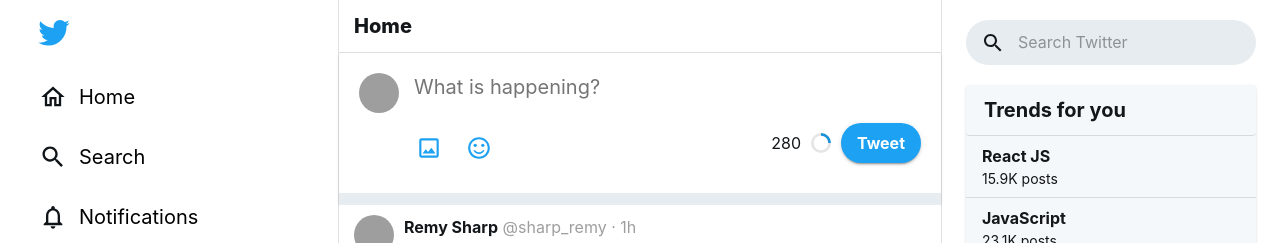
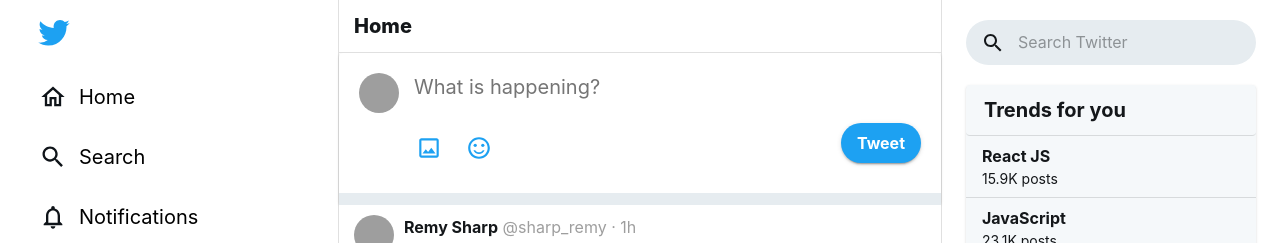
Before and after one commit to dzhygrynyuk/Twitter-Clone-Frontend, a React (Create React App) app: page / in a window 1280 px wide. Shown: the top 243 px of the page. Built offline with nearby package versions, Linux system fonts and the light colour scheme; grey boxes are pictures that could not be loaded.

Commit message:
Created AddTweetForm component

```diff
--- /dev/null
+++ b/src/components/AddTweetForm.tsx
@@ -0,0 +1,64 @@
+import React from "react";
+
+import {
+    IconButton,
+    Button,
+    Avatar,
+    TextareaAutosize,
+    CircularProgress
+} from "@material-ui/core";
+import ImageOutlinedIcon from '@material-ui/icons/ImageOutlined';
+import EmojiIcon from '@material-ui/icons/SentimentSatisfiedOutlined';
+
+import { useHomeStyles } from "../pages/Home";
+
+interface AddTweetFormProps{
+    classes: ReturnType<typeof useHomeStyles>;
+}
+
+export const AddTweetForm: React.FC<AddTweetFormProps> = ({ classes }: AddTweetFormProps): React.ReactElement => {
+    const [text, setText] = React.useState<string>('');
+    const textLimitPercent = (text.length / 280) * 100;
+
+    const handleChangeTextarea = (e: React.FormEvent<HTMLTextAreaElement>) => {
+        if(e.currentTarget) {
+            setText(e.currentTarget.value);
+        }
+    };
+
+    return (
+        <div className={classes.addForm}>
+            <div className={classes.addFormBody}>
+                <Avatar alt="Steve Jobs" src="https://i.pinimg.com/236x/e0/7d/06/e07d0688389b79d19a014fd12d9bea28--flat-design-illustration-illustration-styles.jpg" />
+                <TextareaAutosize
+                    className={classes.addFormTextarea}
+                    value={text}
+                    onChange={handleChangeTextarea}
+                    placeholder="What is happening?"
+                />
+            </div>
+            <div className={classes.addFormBottom}>
+                <div className={classes.addFormBottomActions}>
+                    <IconButton color="primary">
+                        <ImageOutlinedIcon style={{ fontSize: 26 }} />
+                    </IconButton>
+                    <IconButton color="primary">
+                        <EmojiIcon style={{ fontSize: 26 }} />
+                    </IconButton>
+                </div>
+                <div className={classes.addFormBottomRight}>
+                    {text && (
+                        <>
+                            <span>280</span>
+                            <div className={classes.addFormCircleProgress}>
+                                <CircularProgress variant="static" size={20} thickness={6} value={textLimitPercent} />
+                                <CircularProgress style={{ color: 'rgba(0,0,0,0.1)' }} variant="static" size={20} thickness={6} value={100} />
+                            </div>
+                        </>
+                    )}
+                    <Button color="primary" variant="contained">Tweet</Button>
+                </div>
+            </div>
+        </div>
+    );
+}
--- a/src/pages/Home.tsx
+++ b/src/pages/Home.tsx
@@ -34,6 +34,7 @@ import grey from '@material-ui/core/colors/grey';
 
 import { Tweet } from "../components/Tweet";
 import { SideMenu } from "../components/SideMenu";
+import { AddTweetForm } from "../components/AddTweetForm";
 
 export const useHomeStyles = makeStyles((theme) => ({
     leftSide: {
@@ -266,30 +267,7 @@ const Home = () => {
                             <Typography variant="h6">Home</Typography>
                         </Paper>
                         <Paper>
-                            <div className={classes.addForm}>
-                                <div className={classes.addFormBody}>
-                                    <Avatar alt="Steve Jobs" src="https://i.pinimg.com/236x/e0/7d/06/e07d0688389b79d19a014fd12d9bea28--flat-design-illustration-illustration-styles.jpg" />
-                                    <TextareaAutosize className={classes.addFormTextarea} placeholder="What is happening?"/>
-                                </div>
-                                <div className={classes.addFormBottom}>
-                                    <div className={classes.addFormBottomActions}>
-                                        <IconButton color="primary">
-                                            <ImageOutlinedIcon style={{ fontSize: 26 }} />
-                                        </IconButton>
-                                        <IconButton color="primary">
-                                            <EmojiIcon style={{ fontSize: 26 }} />
-                                        </IconButton>
-                                    </div>
-                                    <div className={classes.addFormBottomRight}>
-                                        <span>280</span>
-                                        <div className={classes.addFormCircleProgress}>
-                                            <CircularProgress variant="static" size={20} thickness={6} value={25} />
-                                            <CircularProgress style={{ color: 'rgba(0,0,0,0.1)' }} variant="static" size={20} thickness={6} value={100} />
-                                        </div>
-                                        <Button color="primary" variant="contained">Tweet</Button>
-                                    </div>
-                                </div>
-                            </div>
+                            <AddTweetForm classes={classes} />
                             <div className={classes.addFormBottomLine}></div>
                         </Paper>
                         {[...new Array(20).fill(
```
